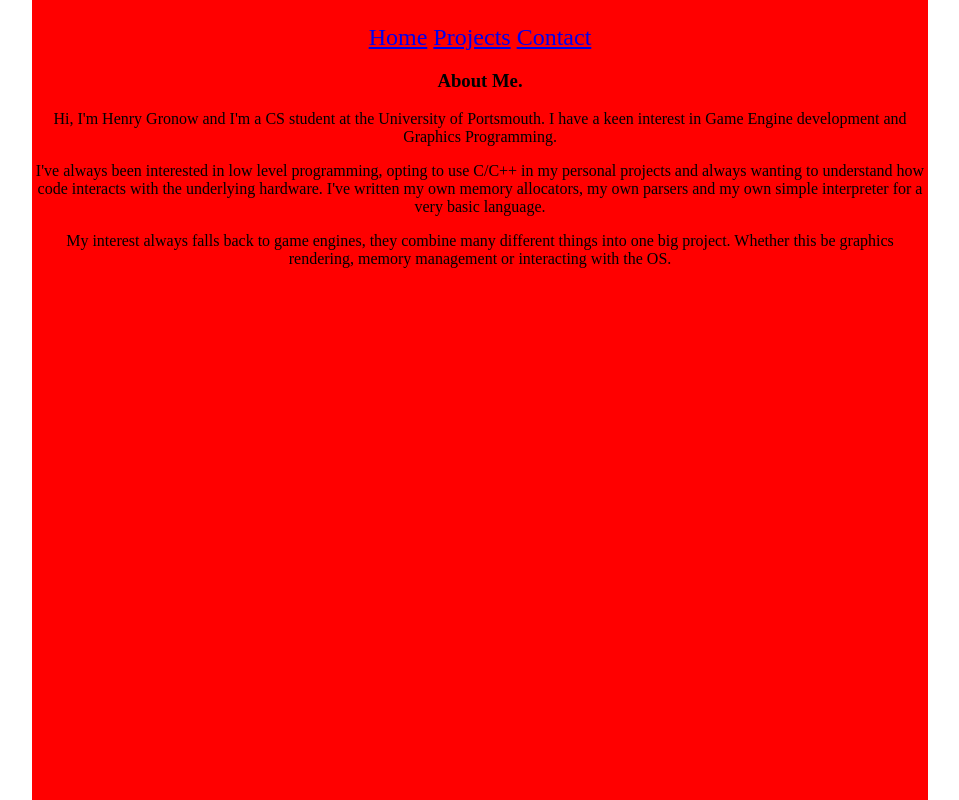
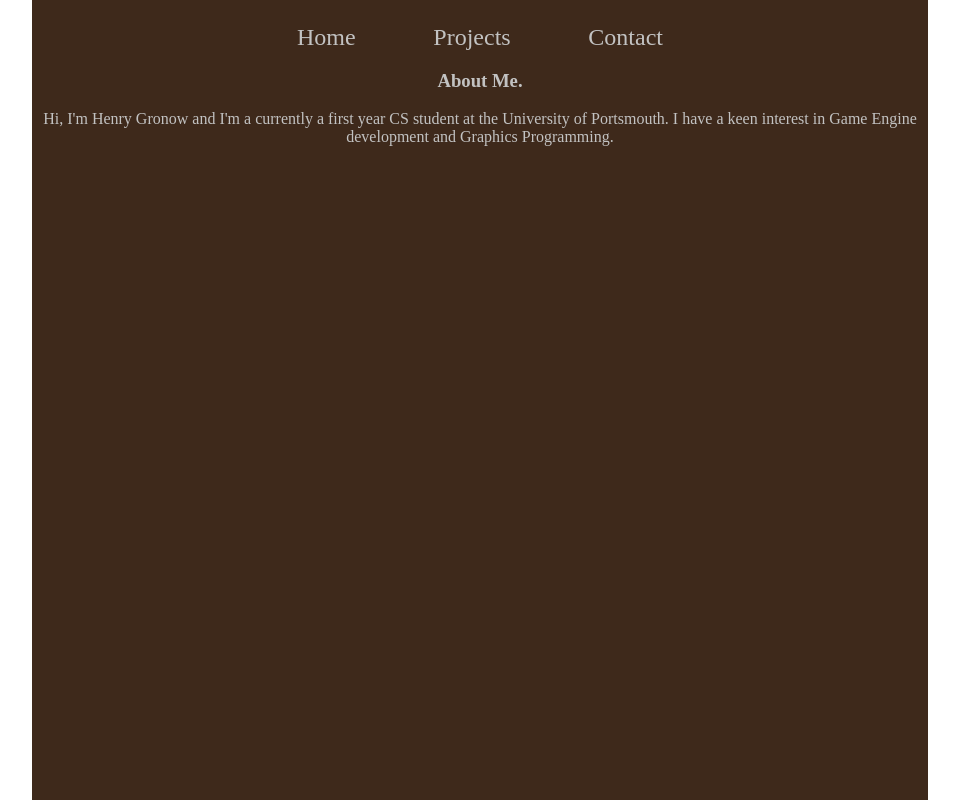
Before and after one commit to Progalt/Progalt.github.io, a plain HTML site: page index.html in a window 1280 px wide. Shown: the whole page, without its empty margins (160-1119 px from the left). Drawn offline with Linux system fonts and the light colour scheme.

Commit message:
Made links look nicer

```diff
--- a/index.html
+++ b/index.html
@@ -12,15 +12,8 @@
         <section id="about">
             <h1>About Me.</h1>
             <p>
-                Hi, I'm Henry Gronow and I'm a CS student at the University of Portsmouth. I have a keen interest in Game Engine development and Graphics Programming.
-            </p>
-            <p>
-                I've always been interested in low level programming, opting to use C/C++ in my personal projects and always wanting to understand how code interacts with
-                the underlying hardware. I've written my own memory allocators, my own parsers and my own simple interpreter for a very basic language.
-            </p>
-            <p>
-                My interest always falls back to game engines, they combine many different things into one big project.
-                Whether this be graphics rendering, memory management or interacting with the OS.
+                Hi, I'm Henry Gronow and I'm a currently a first year CS student at the University of Portsmouth.
+                 I have a keen interest in Game Engine development and Graphics Programming.
             </p>
         </section>
     </section>
--- a/styles.css
+++ b/styles.css
@@ -10,7 +10,8 @@ body{
     width:70%;
     height:100vh;
     text-align: center;
-    background-color: red;
+    color: #c2c2c2;
+    background-color: #3e291b;
 }
 
 #navlinks{
@@ -19,5 +20,15 @@ body{
     text-decoration: none;
 }
 
+a{
+    margin: 4%;
+    text-decoration: none;
+    color:#c2c2c2;
+}
+
+a:hover{
+    color:rgb(255, 81, 81);
+}
+
 #about{
 }
```
